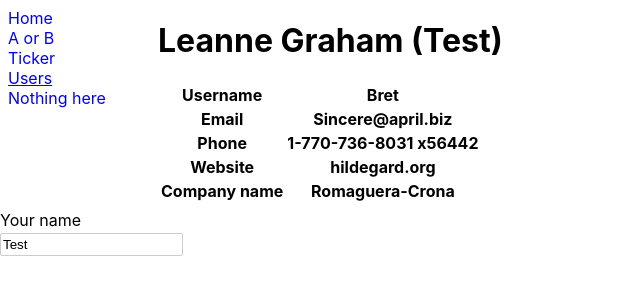
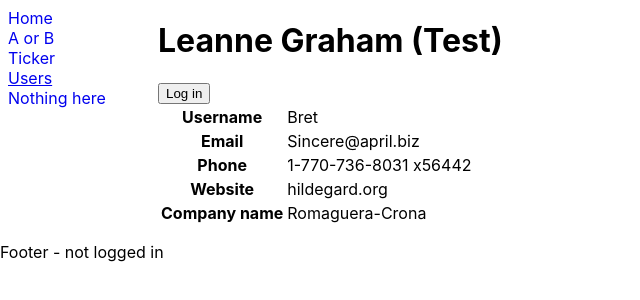
Before and after one commit to rudfoss/cra-workshop, a React (Create React App) app: page /users/1 in a window 1280 px wide. Shown: the top 300 px of the page, without its empty margins (0-640 px from the left). Built offline with nearby package versions, Linux system fonts and the light colour scheme.

Commit message:
UserContext task

```diff
--- a/src/App.tsx
+++ b/src/App.tsx
@@ -5,15 +5,18 @@ import Nav from 'tasks/Nav';
 import Layout from 'tasks/Layout';
 import { Footer } from 'Footer';
 import { ContextExampleProvider } from 'tasks/ContextExample';
+import { UserContextProvider } from 'tasks/UserContext';
 
 function App() {
   return (
     <BrowserRouter>
-      <ContextExampleProvider initialName="Test">
-        <Layout nav={<Nav />} footer={<Footer />}>
-          <Routes />
-        </Layout>
-      </ContextExampleProvider>
+      <UserContextProvider>
+        <ContextExampleProvider initialName="Test">
+          <Layout nav={<Nav />} footer={<Footer />}>
+            <Routes />
+          </Layout>
+        </ContextExampleProvider>
+      </UserContextProvider>
     </BrowserRouter>
   );
 }
--- a/src/Footer.tsx
+++ b/src/Footer.tsx
@@ -1,11 +1,10 @@
-import { useContextExample } from "tasks/ContextExample"
-import { TextInput } from "ui/TextInput/TextInput"
+import { useUserContext } from "tasks/UserContext"
 
 export const Footer = () => {
-	const {name, setName} = useContextExample()
+	const {email, isAuthenticated} = useUserContext()
 	return (
 		<div>
-			<TextInput value={name} onChange={setName} label="Your name" />
+			<p>Footer - {isAuthenticated ? email : "not logged in"}</p>
 		</div>
 	)
 }
--- a/src/tasks/ListUsers/UserDetails.tsx
+++ b/src/tasks/ListUsers/UserDetails.tsx
@@ -1,36 +1,43 @@
 import { User } from "data/users"
 import { useContextExample } from "tasks/ContextExample"
+import { useUserContext } from "tasks/UserContext"
 
 type UserDetailsProps = User
 
 export const UserDetails = (props: UserDetailsProps) => {
 	const {name, username, email, phone, website, company} = props
 	const contextExample = useContextExample()
+	const { login } = useUserContext()
+
+	const loginCurrentUser = () => {
+		login(name, email)
+	}
 
 	return (
 		<div>
 			<h1>{name} ({contextExample.name})</h1>
+			<button onClick={loginCurrentUser}>Log in</button>
 			<table>
 				<tbody>
 					<tr>
 						<th>Username</th>
-						<th>{username}</th>
+						<td>{username}</td>
 					</tr>
 					<tr>
 						<th>Email</th>
-						<th>{email}</th>
+						<td>{email}</td>
 					</tr>
 					<tr>
 						<th>Phone</th>
-						<th>{phone}</th>
+						<td>{phone}</td>
 					</tr>
 					<tr>
 						<th>Website</th>
-						<th>{website}</th>
+						<td>{website}</td>
 					</tr>
 					<tr>
 						<th>Company name</th>
-						<th>{company.name}</th>
+						<td>{company.name}</td>
 					</tr>
 				</tbody>
 			</table>
--- /dev/null
+++ b/src/tasks/UserContext/UserContextProvider.tsx
@@ -0,0 +1,24 @@
+import { useState } from "react"
+import { UserContext } from "./userContext"
+
+interface UserContextProviderProps {
+	children: React.ReactNode
+}
+
+export const UserContextProvider = ({children}: UserContextProviderProps) => {
+	const [isAuthenticated, setIsAuthenticated] = useState(false)
+	const [name, setName] = useState<string>()
+	const [email, setEmail] = useState<string>()
+
+	const login = (name: string, email: string) => {
+		setName(name)
+		setEmail(email)
+		setIsAuthenticated(true)
+	}
+
+	return (
+		<UserContext.Provider value={{isAuthenticated, name, email, login}}>
+			{children}
+		</UserContext.Provider>
+	)
+}
--- /dev/null
+++ b/src/tasks/UserContext/index.ts
@@ -0,0 +1,2 @@
+export { UserContextProvider } from "./UserContextProvider"
+export * from "./userContext"
--- /dev/null
+++ b/src/tasks/UserContext/userContext.ts
@@ -0,0 +1,25 @@
+import { createContext, useContext, useMemo } from "react";
+
+export interface UserContextProps {
+	isAuthenticated: boolean
+
+	name?: string
+	email?: string
+
+	login: (name: string, email: string) => void
+}
+
+export const UserContext = createContext<UserContextProps>(undefined as any)
+
+export const useUserContext = () => {
+	const ctx = useContext(UserContext)
+	if (!ctx) {
+		throw new Error("useUserContext must be used inside a UserContextProvider")
+	}
+	return ctx
+}
+
+export const useIsAuthenticated = () => {
+	const { isAuthenticated } = useUserContext()
+	return useMemo(() => isAuthenticated, [isAuthenticated])
+}
```
